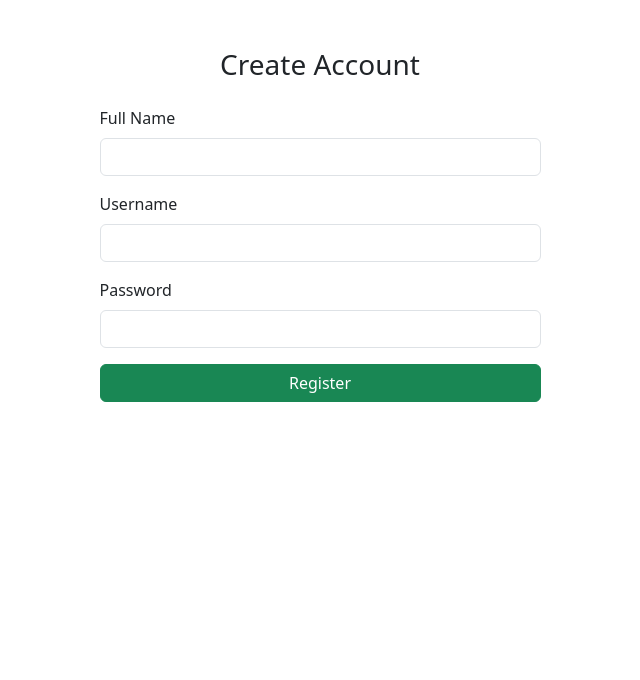
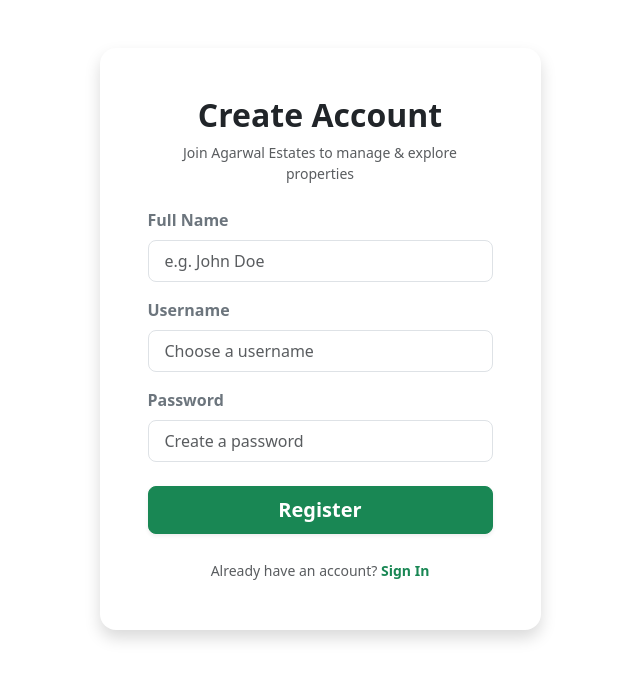
Before and after one commit to medhavishekhar20/agarwal-estates, a Flask app: page /register in a window 1280 px wide. Shown: the part 56-736 px from the top of the page, without its empty margins (320-960 px from the left). Run offline with Flask 3, Linux system fonts and the light colour scheme; parts of the project's set-up code (start-up, migrations or seed data) failed here and were passed over.

Commit message:
Update register.html

```diff
--- a/templates/register.html
+++ b/templates/register.html
@@ -1,25 +1,44 @@
 {% extends "base.html" %}
 
 {% block content %}
-<div class="container mt-5">
+<div class="container my-5">
     <div class="row justify-content-center">
-        <div class="col-md-5">
-            <h3 class="text-center mb-4">Create Account</h3>
+        <div class="col-md-6 col-lg-5">
+            <div class="card shadow border-0 rounded-4">
+                <div class="card-body p-4 p-sm-5">
+
+                    <div class="text-center mb-4">
+                        <h2 class="fw-bold text-dark">Create Account</h2>
+                        <p class="text-muted small">Join Agarwal Estates to manage & explore properties</p>
+                    </div>
+
                     <form method="POST" action="/register">
                         <div class="mb-3">
-                    <label class="form-label">Full Name</label>
-                    <input type="text" name="name" class="form-control" required>
+                            <label class="form-label fw-semibold text-secondary">Full Name</label>
+                            <input type="text" name="name" class="form-control form-control-lg fs-6" placeholder="e.g. John Doe" required>
                         </div>
+
                         <div class="mb-3">
-                    <label class="form-label">Username</label>
-                    <input type="text" name="username" class="form-control" required>
+                            <label class="form-label fw-semibold text-secondary">Username</label>
+                            <input type="text" name="username" class="form-control form-control-lg fs-6" placeholder="Choose a username" required>
                         </div>
-                <div class="mb-3">
-                    <label class="form-label">Password</label>
-                    <input type="password" name="password" class="form-control" required>
+
+                        <div class="mb-4">
+                            <label class="form-label fw-semibold text-secondary">Password</label>
+                            <input type="password" name="password" class="form-control form-control-lg fs-6" placeholder="Create a password" required>
                         </div>
-                <button type="submit" class="btn btn-success w-100">Register</button>
+
+                        <button type="submit" class="btn btn-success btn-lg w-100 fw-bold shadow-sm">
+                            Register
+                        </button>
                     </form>
+
+                    <div class="text-center mt-4">
+                        <small class="text-muted">Already have an account? <a href="/login" class="text-success fw-bold text-decoration-none">Sign In</a></small>
+                    </div>
+
+                </div>
+            </div>
         </div>
     </div>
 </div>
```
Lines whose indentation alone changed are shown as unchanged.
